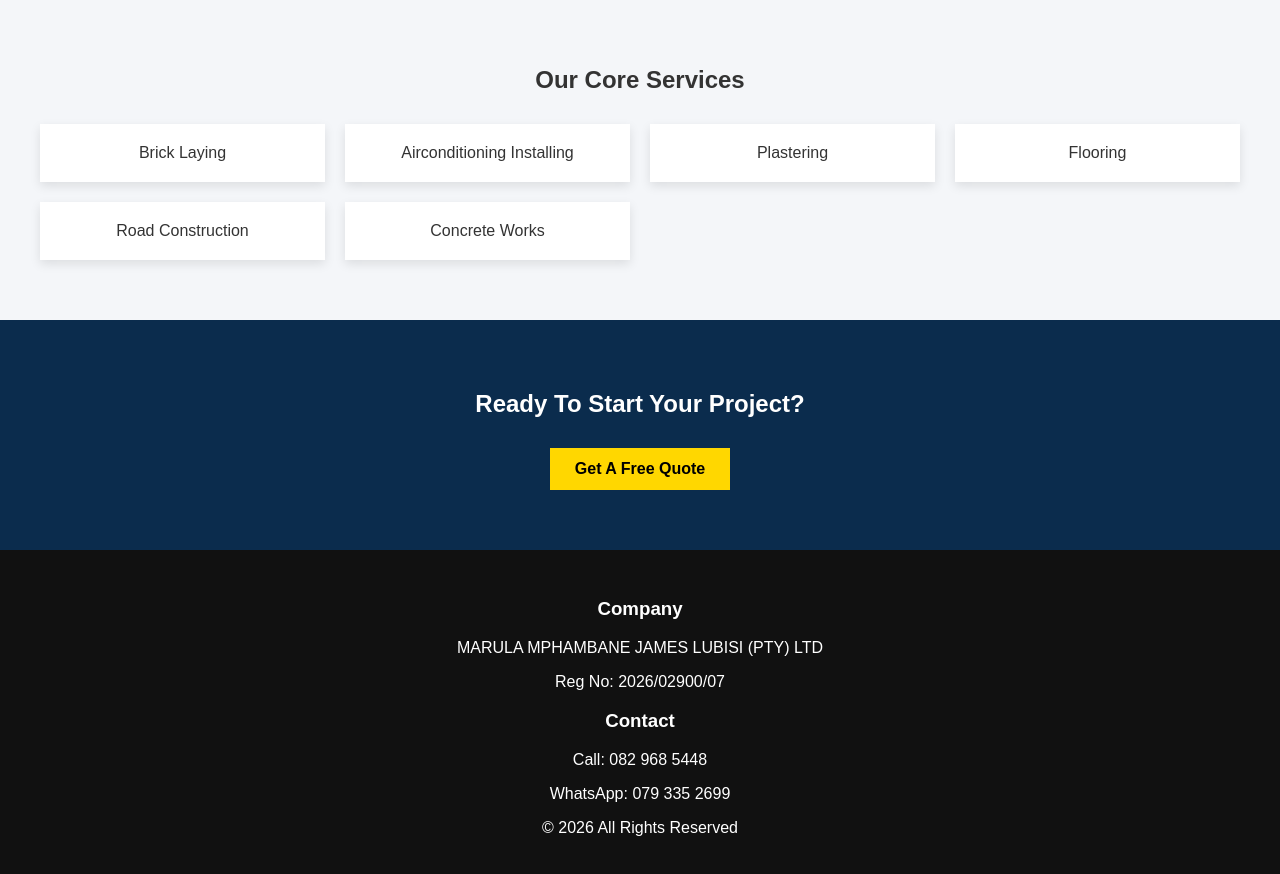
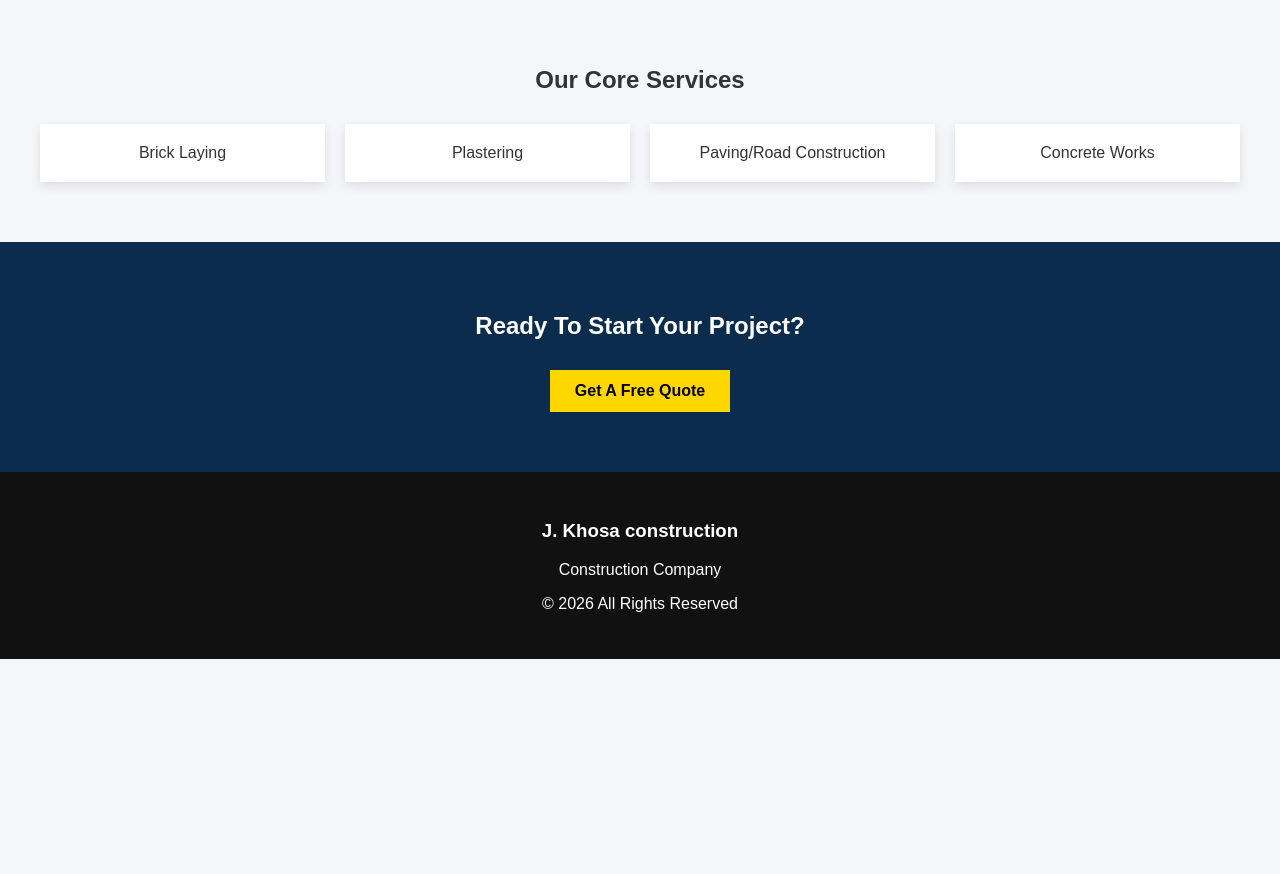
Before and after one commit to mafilika/wise, a plain HTML site: page index.html in a window 1280 px wide. Shown: the part 782-1656 px from the top of the page. After the commit the page ends 1441 px from the top, so only its background shows below. Drawn offline with Linux system fonts and the light colour scheme.

Commit message:
Update index.html

```diff
--- a/index.html
+++ b/index.html
@@ -3,13 +3,13 @@
 <head>
 <meta charset="UTF-8">
 <meta name="viewport" content="width=device-width, initial-scale=1.0">
-<title>Marula Mphambane James Lubisi Pty Ltd</title>
+<title>J. Khosa construction</title>
 <link rel="stylesheet" href="style.css">
 </head>
 <body>
 
 <header>
-    <div class="logo">MARULA MPHAMBANE JAMES LUBISI (PTY) LTD</div>
+    <div class="logo">J. Khosa construction</div>
     <nav>
         <a href="index.html">Home</a>
         <a href="about.html">About</a>
@@ -24,7 +24,7 @@
         <p>Delivering Quality. Building Excellence. Engineering the Future.</p>
         <div class="hero-buttons">
             <a href="contact.html" class="btn-primary">Request Quote</a>
-            <a href="tel:0829685448" class="btn-secondary">Call Now</a>
+            <a href="tel:0722729898" class="btn-secondary">Call Now</a>
         </div>
     </div>
 </section>
@@ -33,10 +33,8 @@
     <h2>Our Core Services</h2>
     <div class="grid">
         <div class="card">Brick Laying</div>
-        <div class="card">Airconditioning Installing</div>
         <div class="card">Plastering</div>
-        <div class="card">Flooring</div>
-        <div class="card">Road Construction</div>
+        <div class="card">Paving/Road Construction</div>
         <div class="card">Concrete Works</div>
     </div>
 </section>
@@ -49,20 +47,16 @@
 <footer>
     <div class="footer-content">
         <div>
-            <h3>Company</h3>
-            <p>MARULA MPHAMBANE JAMES LUBISI (PTY) LTD</p>
-            <p>Reg No: 2026/02900/07</p>
+            <h3>J. Khosa construction</h3>
+            <p>Construction Company</p>
+
         </div>
-        <div>
-            <h3>Contact</h3>
-            <p>Call: 082 968 5448</p>
-            <p>WhatsApp: 079 335 2699</p>
-        </div>
+
     </div>
     <p class="copyright">© 2026 All Rights Reserved</p>
 </footer>
 
-<a href="https://wa.me/27793352699" class="whatsapp-float" target="_blank">💬</a>
+<a href="https://wa.me/+27722729898" class="whatsapp-float" target="_blank">💬</a>
 
 </body>
   </html>
```
